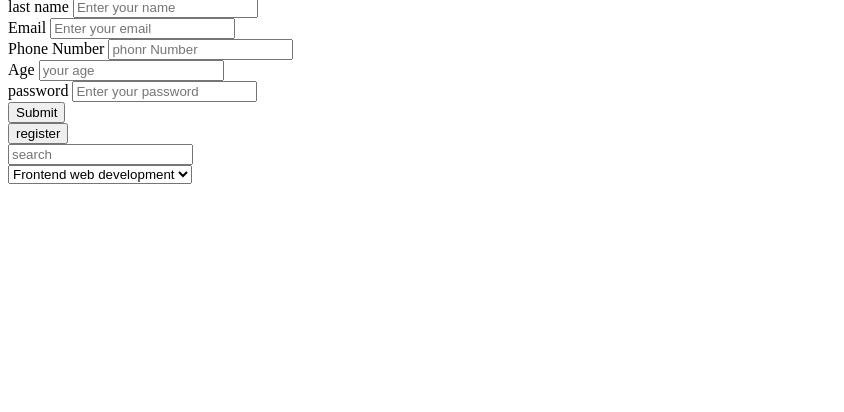
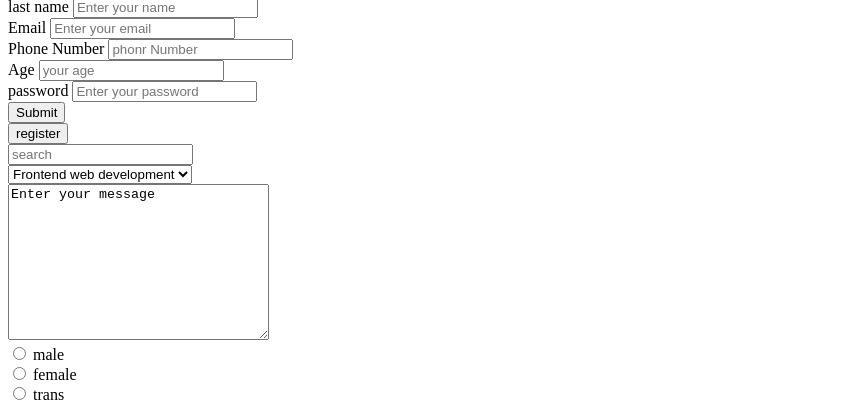
Before and after one commit to Ancestor247/html-two, a plain HTML site: page index.html in a window 1280 px wide. Shown: the part 604-1016 px from the top of the page, without its empty margins (0-844 px from the left). Before the commit the page ends 800 px from the top, so only its background shows below. Drawn offline with Linux system fonts and the light colour scheme.

Commit message:
radio tag added

```diff
--- a/index.html
+++ b/index.html
@@ -78,6 +78,20 @@
         <option value="">Database management</option>
         <option value="">Data science</option>
       </select>
+      <br />
+
+      <textarea name="" id="" cols="30" rows="10">Enter your message</textarea>
+      <br />
+
+      <input type="radio" />
+      <label for="">male</label>
+      <br />
+
+      <input type="radio" />
+      <label for="">female</label>
+      <br />
+      <input type="radio" />
+      <label for="">trans</label>
     </form>
   </body>
 </html>
```
